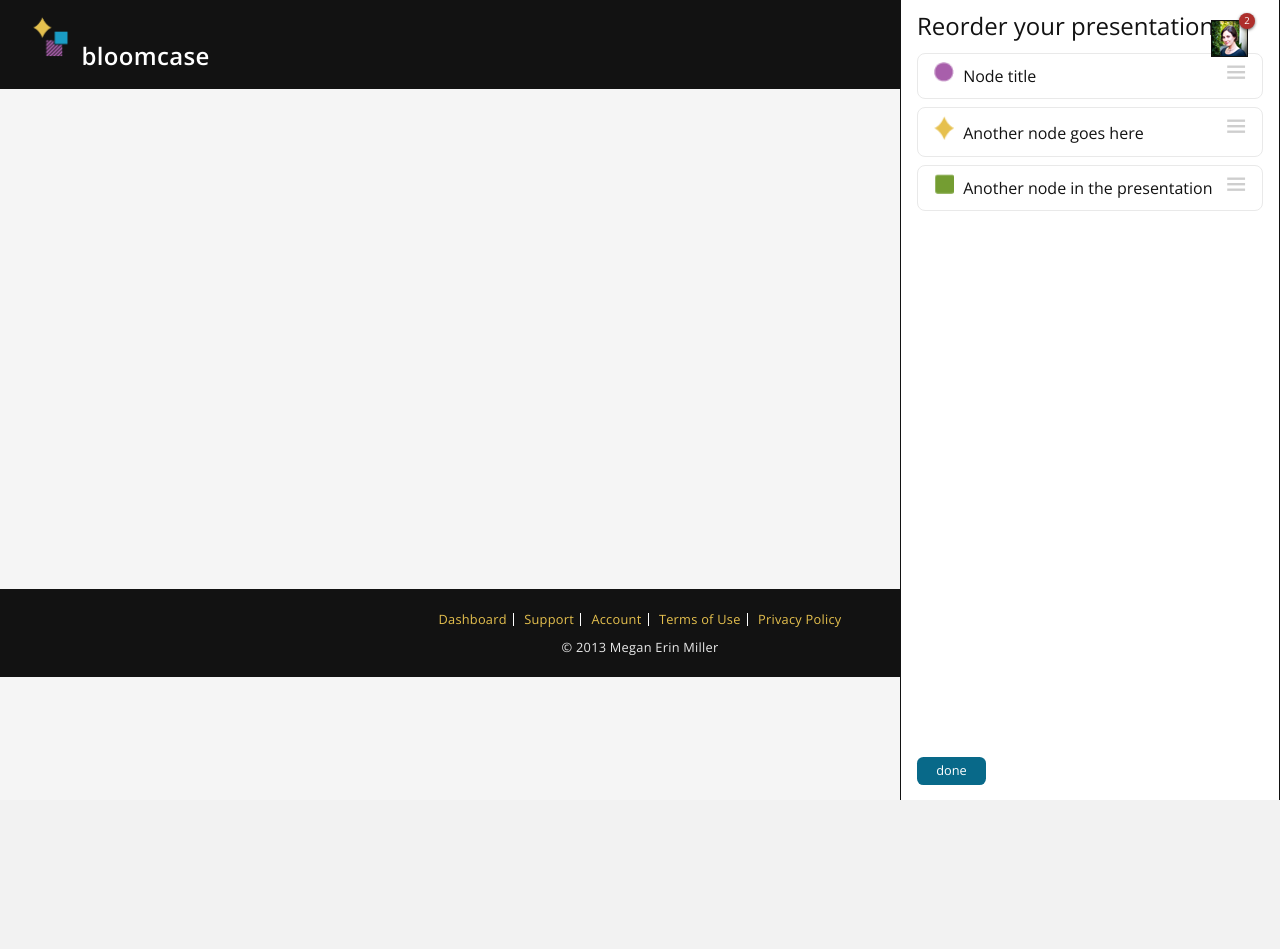
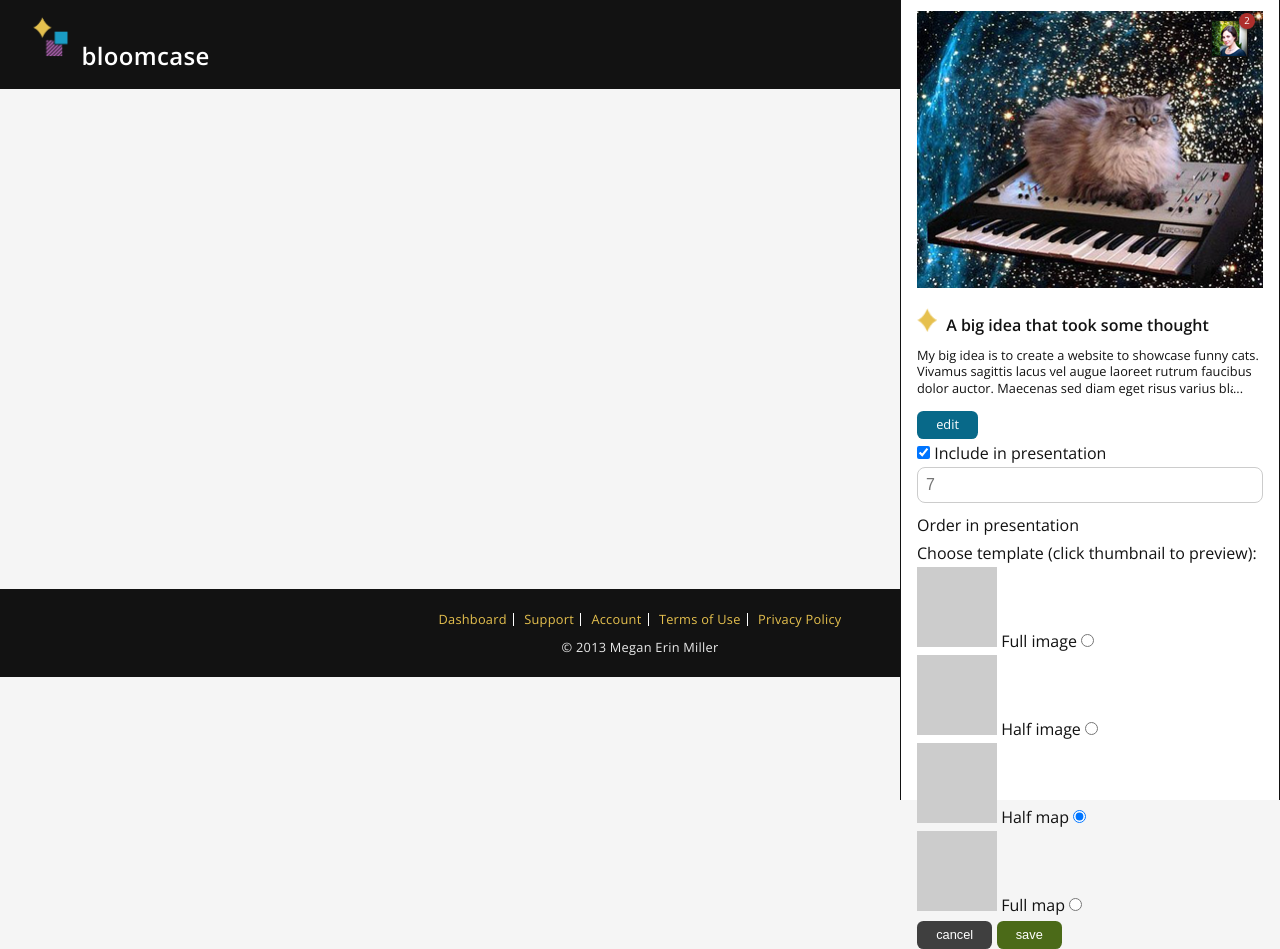
Before and after one commit to meganem/bc-prototype, a PHP site: page /templates/index.php in a window 1280 px wide. Before the commit the page ends 800 px from the top, so only its background shows below. Run offline with PHP 8.4, Linux system fonts and the light colour scheme; data that the repository does not hold is empty; some libraries are stand-ins or nearby versions.

Commit message:
Adding edit presentation panel for when I click on a node

```diff
--- /dev/null
+++ b/templates/edit-presentation-side-panel.php
@@ -0,0 +1,54 @@
+<!-- Edit presentation side panel - pops up when you click on a node -->
+<div class="panel">
+    <div id="edit-presentation-node">
+        <img class="" src="<?php print $pathPrefix; ?>img/node-big.png" alt="" width="347" height="200" />
+    </div>
+    <div class="node-info-title"><img class="node-info-type" src="<?php print $pathPrefix; ?>img/icon-idea-sm.png" alt="" width="20" height="20" /> A big idea that took some thought</div>
+    <div class="node-info-desc ellipsis">
+        <div>My big idea is to create a website to showcase funny cats. Vivamus sagittis lacus vel augue laoreet rutrum faucibus dolor auctor. Maecenas sed diam eget risus varius blandit sit amet non magna. Maecenas faucibus mollis interdum. Donec id elit non mi porta gravida at eget metus.</div>
+    </div>
+    <div id="node-info-buttons">
+        <a id="node-info-edit" class="button blue" href="#">edit</a>
+    </div>
+
+    <div class="divider"></div>
+
+    <form id="edit-presentation-node-form">
+        <div class="form-row">
+            <input id="edit-presentation-node-form-included" type="checkbox" name="included" value="included" checked> Include in presentation
+        </div>
+        <div class="form-row">
+            <input id="edit-presentation-node-form-order" name="order" type="number" maxlength="5" placeholder="7"> Order in presentation
+        </div>
+        <div class="form-row">
+            Choose template (click thumbnail to preview):
+            <div class="edit-presentation-node-form-template-option">
+                <img class="" src="<?php print $pathPrefix; ?>img/placeholder.png" alt="" width="80" height="50" />
+                Full image
+                <input type="radio" name="template" value="full-image">
+            </div>
+            <div class="edit-presentation-node-form-template-option">
+                <img class="" src="<?php print $pathPrefix; ?>img/placeholder.png" alt="" width="80" height="50" />
+                Half image
+                <input type="radio" name="template" value="half-image">
+            </div>
+            <div class="edit-presentation-node-form-template-option">
+                <img class="" src="<?php print $pathPrefix; ?>img/placeholder.png" alt="" width="80" height="50" />
+                Half map
+                <input type="radio" name="template" value="half-map" checked>
+            </div>
+            <div class="edit-presentation-node-form-template-option">
+                <img class="" src="<?php print $pathPrefix; ?>img/placeholder.png" alt="" width="80" height="50" />
+                Full map
+                <input type="radio" name="template" value="full-map">
+            </div>
+        </div>
+        <div id="edit-presentation-node-form-buttons">
+            <input type="button" class="button gray" value="cancel">
+            <input type="submit" class="button green" value="save">
+        </div>
+    </form>
+
+
+
+</div>
--- a/templates/index.php
+++ b/templates/index.php
@@ -27,7 +27,8 @@ include $headerInclude;
         //include "node-info-side-panel.php";
         //include "zoom3-cards.php";
         //include "new-node-form.php";
-        include "edit-presentation-reorder-panel.php";
+        //include "edit-presentation-reorder-panel.php";
+        include "edit-presentation-side-panel.php";
 
         ?>
     </div>
--- a/templates/node-info-side-panel.php
+++ b/templates/node-info-side-panel.php
@@ -3,8 +3,8 @@
     <div id="node-info-image">
         <img class="" src="<?php print $pathPrefix; ?>img/node-big.png" alt="" width="347" height="" />
     </div>
-    <div id="node-info-title"><img class="node-info-type" src="<?php print $pathPrefix; ?>img/icon-idea-sm.png" alt="" width="20" height="20" /> A big idea that took some thought</div>
-    <div id="node-info-desc" class="">
+    <div class="node-info-title"><img class="node-info-type" src="<?php print $pathPrefix; ?>img/icon-idea-sm.png" alt="" width="20" height="20" /> A big idea that took some thought</div>
+    <div class="node-info-desc">
         <div>My big idea is to create a website to showcase funny cats. Vivamus sagittis lacus vel augue laoreet rutrum faucibus dolor auctor. Maecenas sed diam eget risus varius blandit sit amet non magna. Maecenas faucibus mollis interdum. Donec id elit non mi porta gravida at eget metus.</div>
     </div>
     <div id="node-info-buttons">
```
Also changed, not shown: scss/modules/_edit-presentation-node.scss (added, +24 -0 lines).
